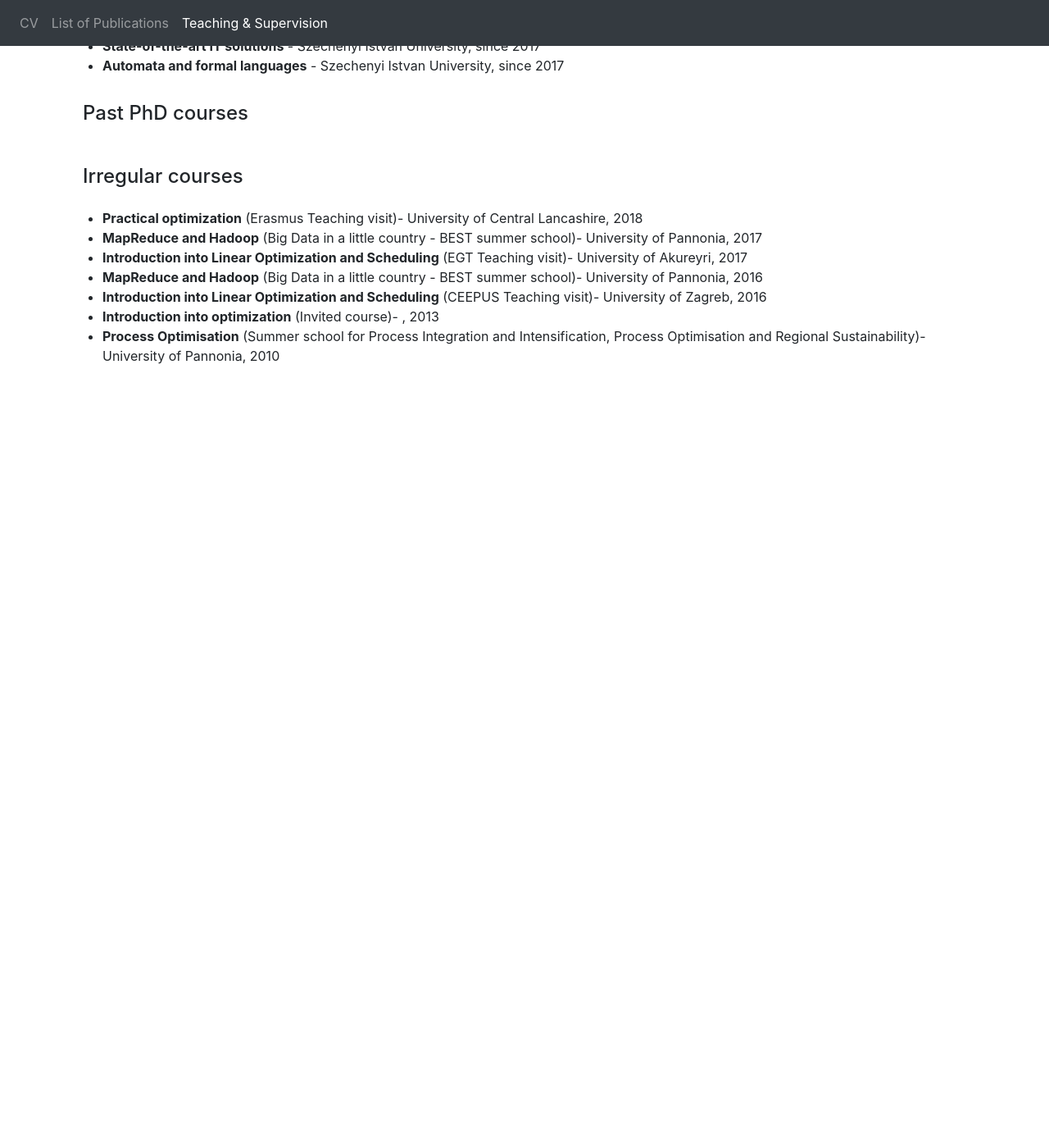
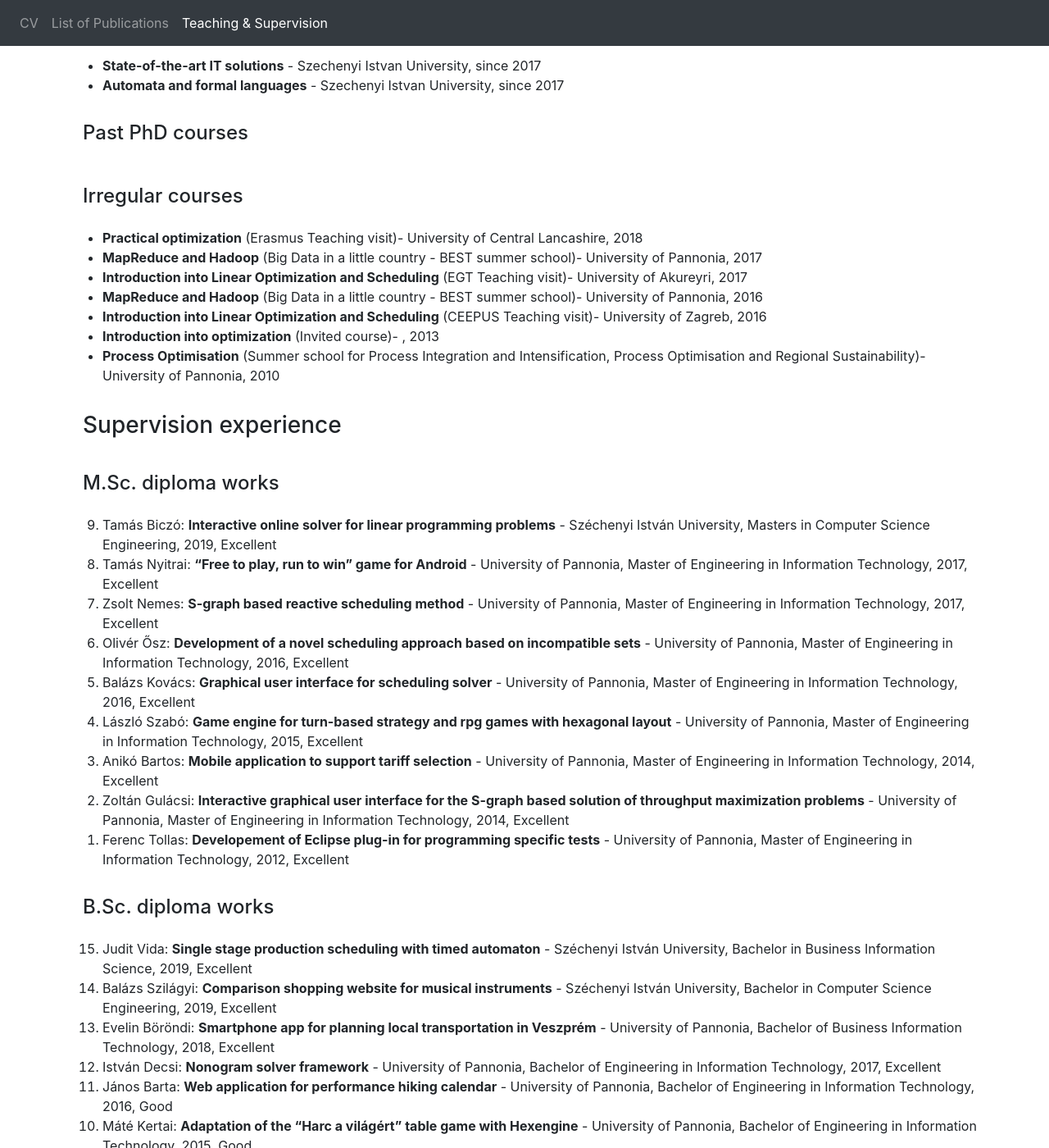
Before and after one commit to hegyhati/hegyhati.github.io, a Jekyll site: the page built from teaching_supervision.html, in a window 1280 px wide and 1400 px high, scrolled down 1009 px. Shown: the whole window at 82% size. Built offline with Jekyll 4.4.1, drawn with Linux system fonts in a browser that asks for light colours; before the commit the page ends 1471 px from its top, so only the background shows below that; some of the changed text lies outside the part shown.

Commit message:
diploma works

```diff
--- /dev/null
+++ b/_data/supervision.json
@@ -0,0 +1,227 @@
+{
+  "diploma" :
+  {
+    "MSc" :
+    [
+      {
+        "student" : "Tamás Biczó",
+        "original_title" : "Webes interaktív megoldó lineáris programozási feladatokhoz",
+        "title": "Interactive online solver for linear programming problems",
+        "course" : "Masters in Computer Science Engineering",
+        "university" : "Széchenyi István University",
+        "date" : "2019.01.31.",
+        "grade": "Excellent"
+      },
+      {
+        "student" : "Zsolt Nemes",
+        "original_title" : "Reaktív ütemezési módszer S-gráf alapokon",
+        "title": "S-graph based reactive scheduling method",
+        "course" : "Master of Engineering in Information Technology",
+        "university" : "University of Pannonia",
+        "date" : "2017.01.18.",
+        "grade": "Excellent"
+      },
+      {
+        "student" : "Tamás Nyitrai",
+        "original_title" : "“Free to play, run to win” játék Androidra",
+        "title": "“Free to play, run to win” game for Android",
+        "course" : "Master of Engineering in Information Technology",
+        "university" : "University of Pannonia",
+        "date" : "2017.01.18.",
+        "grade": "Excellent"
+      },
+      {
+        "student" : "Olivér Ősz",
+        "original_title" : "Konfliktusfeloldáson alapuló ütemezési módszer kifejlesztése az S-gráf keretrendszerhez",
+        "title": "Development of a novel scheduling approach based on incompatible sets",
+        "course" : "Master of Engineering in Information Technology",
+        "university" : "University of Pannonia",
+        "date" : "2016.06.15.",
+        "grade": "Excellent"
+      },
+      {
+        "student" : "Balázs Kovács",
+        "original_title" : "Grafikus felület ütemezési feladatokat megoldó szoftverhez",
+        "title": "Graphical user interface for scheduling solver",
+        "course" : "Master of Engineering in Information Technology",
+        "university" : "University of Pannonia",
+        "date" : "2016.01.20.",
+        "grade": "Excellent"
+      },
+      {
+        "student" : "László Szabó",
+        "original_title" : "Hexagon alapú, körökre osztott játékmotor",
+        "title": "Game engine for turn-based strategy and rpg games with hexagonal layout",
+        "course" : "Master of Engineering in Information Technology",
+        "university" : "University of Pannonia",
+        "date" : "2015.06.10.",
+        "grade": "Excellent"
+      },
+      {
+        "student" : "Zoltán Gulácsi",
+        "original_title" : "Interaktív grafikus felület throughput maximalizálási feladatok S-gráf módszertanon alapuló megoldásához",
+        "title": "Interactive graphical user interface for the S-graph based solution of throughput maximization problems",
+        "course" : "Master of Engineering in Information Technology",
+        "university" : "University of Pannonia",
+        "date" : "2014.06.11.",
+        "grade": "Excellent"
+      },
+      {
+        "student" : "Anikó Bartos",
+        "original_title" : "Mobilalkalmazás fejlesztése tarifacsomagok közötti váltás támogatásához",
+        "title": "Mobile application to support tariff selection",
+        "course" : "Master of Engineering in Information Technology",
+        "university" : "University of Pannonia",
+        "date" : "2014.06.11.",
+        "grade": "Excellent"
+      },
+      {
+        "student" : "Ferenc Tollas",
+        "original_title" : "Developement of Eclipse plug-in for programming specific tests",
+        "title": "Developement of Eclipse plug-in for programming specific tests",
+        "course" : "Master of Engineering in Information Technology",
+        "university" : "University of Pannonia",
+        "date" : "2012.01.17.",
+        "grade": "Excellent"
+      }
+    ],
+    "BSc":
+    [
+      {
+        "student" : "Balázs Szilágyi",
+        "original_title" : "Árösszehasonlító webalkalmazás hangszer vásárláshoz",
+        "title": "Comparison shopping website for musical instruments",
+        "course" : "Bachelor in Computer Science Engineering",
+        "university" : "Széchenyi István University",
+        "date" : "2019.01.29.",
+        "grade": "Excellent"
+      },
+      {
+        "student" : "Judit Vida",
+        "original_title" : "Egylépéses gyártási feladatok költség optimális ütemezése időzített automatával",
+        "title": "Single stage production scheduling with timed automaton",
+        "course" : "Bachelor in Business Information Science",
+        "university" : "Széchenyi István University",
+        "date" : "2019.01.29.",
+        "grade": "Excellent"
+      },
+      {
+        "student" : "Evelin Böröndi",
+        "original_title" : "Veszprémi tömegközlekedést támogató okostelefon alkalmazás",
+        "title": "Smartphone app for planning local transportation in Veszprém",
+        "course" : "Bachelor of Business Information Technology",
+        "university" : "University of Pannonia",
+        "date" : "2018.01.??.",
+        "grade": "Excellent"
+      },
+      {
+        "student" : "István Decsi",
+        "original_title" : "Grafilogika megoldó rendszer",
+        "title": "Nonogram solver framework",
+        "course" : "Bachelor of Engineering in Information Technology",
+        "university" : "University of Pannonia",
+        "date" : "2017.01.??.",
+        "grade": "Excellent"
+      },
+      {
+        "student" : "János Barta",
+        "original_title" : "Teljesítménytúra naptárt támogató adatbázis és webalkalmazás",
+        "title": "Web application for performance hiking calendar",
+        "course" : "Bachelor of Engineering in Information Technology",
+        "university" : "University of Pannonia",
+        "date" : "2016.01.??.",
+        "grade": "Good"
+      },
+      {
+        "student" : "Máté Kertai",
+        "original_title" : "Harc a világért játék megvalósítása Hexengine alapokon",
+        "title": "Adaptation of the “Harc a világért” table game with Hexengine",
+        "course" : "Bachelor of Engineering in Information Technology",
+        "university" : "University of Pannonia",
+        "date" : "2015.06.15.",
+        "grade": "Good"
+      },
+      {
+        "student" : "Péter Mohos",
+        "original_title" : "Nosztalgia alkalmazás Android platformra",
+        "title": "Nostalgia application for Android",
+        "course" : "Bachelor of Engineering in Information Technology",
+        "university" : "University of Pannonia",
+        "date" : "2015.01.05.",
+        "grade": "Excellent"
+      },
+      {
+        "student" : "Gergely Koller",
+        "original_title" : "Barokk zeneszerzést gyakorló szoftver fejlesztlése",
+        "title": "Development of a software supporting the study of baroque composing methods",
+        "course" : "Bachelor of Engineering in Information Technology",
+        "university" : "University of Pannonia",
+        "date" : "2015.01.05.",
+        "grade": "Excellent"
+      },
+      {
+        "student" : "Zsolt Ádám Nemes",
+        "original_title" : "S-gráf megoldó heurisztikus gyorsításai",
+        "title": "Heuristic accelerations of the S-graph solver",
+        "course" : "Bachelor of Software Information Technology",
+        "university" : "University of Pannonia",
+        "date" : "2015.01.06.",
+        "grade": "Excellent"
+      },
+      {
+        "student" : "Olivér Ősz",
+        "original_title" : "Új S-gráf alapú algoritmusok kifejlesztése automated wet-etch station ütemezésére",
+        "title": "New S-graph based algorithms for the scheduling of wet-etch stations",
+        "course" : "Bachelor of Software Information Technology",
+        "university" : "University of Pannonia",
+        "date" : "2014.06.13.",
+        "grade": "Excellent"
+      },
+      {
+        "student" : "Dénes Papp",
+        "original_title" : "Hegedűversenyt támogató webes rendszer fejlesztése",
+        "title": "Web based system for supporting violin competitions",
+        "course" : "Bachelor of Engineering in Information Technology",
+        "university" : "University of Pannonia",
+        "date" : "2014.01.06.",
+        "grade": "Excellent"
+      },
+      {
+        "student" : "Balázs Kovács",
+        "original_title" : "S-gráf megoldó továbbfejlesztése az automated wet-etch station feladat kezelésére",
+        "title": "Extension of the S-graph solver system to address AWS problems",
+        "course" : "Bachelor of Engineering in Information Technology",
+        "university" : "University of Pannonia",
+        "date" : "2014.01.06.",
+        "grade": "Excellent"
+      },
+      {
+        "student" : "András Éles",
+        "original_title" : "Ütemezési feladatmegoldó módszer választását támogató szoftver",
+        "title": "Advisory system for choosing solution approach for batch scheduling problems",
+        "course" : "Bachelor of Engineering in Information Technology",
+        "university" : "University of Pannonia",
+        "date" : "2014.01.06.",
+        "grade": "Excellent"
+      },
+      {
+        "student" : "László Szabó",
+        "original_title" : "Androidról vezérelt játékkonzol-rendszer",
+        "title": "Android based game console system",
+        "course" : "Bachelor of Engineering in Information Technology",
+        "university" : "University of Pannonia",
+        "date" : "2013.01.07.",
+        "grade": "Excellent"
+      },
+      {
+        "student" : "Tamás Hollósi",
+        "original_title" : "Izometrikus játékmotor Androidra",
+        "title": "Isomertic game engine for Android",
+        "course" : "Bachelor of Engineering in Information Technology",
+        "university" : "University of Pannonia",
+        "date" : "2012.06.12.",
+        "grade": "Excellent"
+      },
+    ]
+  }
+}
--- a/_data/supervision.csv
+++ b/_data/supervision_old.csv
@@ -1,50 +1,3 @@
-{
-Supervised Msc diplom
-0. Biczó Tamás: Webes interaktív megoldó lineáris programozási feladatokhoz, M Info MSc, SZE, 2019.01.31, Excellent
-1. Zsolt Nemes: Reaktív ütemezési módszer S-gráf alapokon (S-graph based reactive scheduling method), Master of Engineering in Information Technology, University of Pannonia, 2017. 01. 18, Excellent
-2. Tamás Nyitrai: “Free to play, run to win” játék Androidra (“Free to play, run to win” game for Android), Master of Engineering in Information Technology, University of Pannonia, 2017. 01. 18, Excellent
-3. Olivér Ősz: Konfliktusfeloldáson alapuló ütemezési módszer kifejlesztése az S-gráf keretrendszerhez (Development of a novel scheduling approach based on conflict sets), Master of Engineering in Information Technology, University of Pannonia, 2016. 06. 15, Excellent
-4. Balázs Kovács: Grafikus felület ütemezési feladatokat megoldó szoftverhez (Graphical user interface for scheduling solver), Master of Engineering in Information Technology, University of Pannonia, 2016. 01. 20, Excellent
-5. László Szabó: Hexagon alapú, körökre osztott játékmotor (Game engine for turn-based strategy and rpg games with hexagonal layout), Master of Engineering in Information Technology, University of Pannonia, 2015. 06. 10, Excellent
-6. Zoltán Gulácsi: Interaktív grafikus felület throughput maximalizálási feladatok S-gráf módszertanon alapuló megoldásához (Interactive graphical user interface for the S-graph based solution of throughput maximization problems), Master of Engineering in Information Technology, University of Pannonia, 2014. 06. 11, Excellent
-7. Anikó Bartos: Mobilalkalmazás fejlesztése tarifacsomagok közötti váltás támogatásához (Mobile application to support tariff selection), Master of Engineering in Information Technology, University of Pannonia, 2014. 06. 11, Excellent
-8. Ferenc Tollas: Developement of Eclipse plug-in for programming specific tests, Master of Engineering in Information Technology, University of Pannonia, 2012. 01. 17, Excellent.
-
-Not satisfactoty
-Satisfactory
-Fair
-Good
-Excellent
-0
-0
-0
-0
-8
-
-Supervised BSc diplom
-Szilágyi Balázs, Árösszehasonlító webalkalmazás hangszer vásárláshoz, M Info, SZE, 2019.01.29., Excellent
-Vida Judit, Egylépéses gyártási feladatok költség optimális ütemezése időzített automatával, G Info, SZE, 2019.01.29., Excellent
-1. Máté Kertai: Harc a világért játék megvalósítása Hexengine alapokon (Adaptation of the “Harc a világért” table game with Hexengine), Bachelor of Engineering in Information Technology, University of Pannonia, 2015. 06.15, Good.
-2. Péter Mohos: Nosztalgia alkalmazás Android platformra (Nostalgia application for Android),  Bachelor of Engineering in Information Technology, University of Pannonia, 2015. 01.05, Excellent.
-3. Gergely Koller: Barokk zeneszerzést gyakorló szoftver fejlesztlése (Development of a software supporting the study of baroque composing methods),  Bachelor of Engineering in Information Technology, University of Pannonia, 2015. 01.05, Excellent.
-4. Zsolt Ádám Nemes: S-gráf megoldó heurisztikus gyorsításai (Heuristic accelerations of the S-graph solver), Bachelor in Software Information Technology, University of Pannonia, 2015.01.06, Excellent
-5. Olivér Ősz: Új S-gráf alapú algoritmusok kifejlesztése automated wet-etch station ütemezésére (New S-graph based algorithms for the scheduling of wet-etch stations), Bachelor in Software Information Technology, University of Pannonia, 2014.06.13, Excellent
-6. Dénes Papp: Hegedűversenyt támogató webes rendszer fejlesztése (Web based system for supporting violin competitions), Bachelor of Engineering in Information Technology, University of Pannonia, 2014. 01.06, Excellent.
-7. Balázs Kovács: S-gráf megoldó továbbfejlesztése az automated wet-etch station feladat kezelésére (Extension of the S-graph solver system to address AWS problems), Bachelor of Engineering in Information Technology, University of Pannonia, 2014. 01.06, Excellent.
-8. András Éles: Ütemezési feladatmegoldó módszer választását támogató szoftver (Advisory system for choosing solution approach for batch scheduling problems), Bachelor of Engineering in Information Technology, University of Pannonia, 2014. 01.06, Excellent.
-9. László Szabó: Androidról vezérelt játékkonzol-rendszer (Android based game console system), Bachelor of Engineering in Information Technology, University of Pannonia, 2013. 01.07, Excellent.
-10. Tamás Hollósi: Izometrikus játékmotor Androidra (Isomertic game engine for Android), Bachelor of Engineering in Information Technology, University of Pannonia, 2012. 06. 12., Excellent.
-
-Not satisfactoty
-Satisfactory
-Fair
-Good
-Excellent
-0
-0
-0
-1
-9
 
 Supervided TDK works
 1. Ősz Olivér, Az S-gráf módszertan kiterjesztése erőforrás-korlátos ütemezési feladatosztályra, Országos Tudományos Diákköri Konferencia, Informatika szekció, Algoritmusok és adatszerkezetek – 2 tagozat, Veszprém, 2017. április 20-22. - special award
--- a/_data/teaching.json
+++ b/_data/teaching.json
@@ -1,6 +1,13 @@
 {
   "regular":
     [
+      {
+        "course": "Compilers",
+        "university": "Szechenyi Istvan University",
+        "city": "Gyor",
+        "country": "Hungary",
+        "start": 2019
+      },
       {
         "course": "Object-oriented programming and databases",
         "university": "Szechenyi Istvan University",
--- a/teaching_supervision.html
+++ b/teaching_supervision.html
@@ -61,4 +61,25 @@ id: teaching_supervision
   {% endfor %}
 </ul>
 
+
+<h3 class="p-3">Supervision experience</h3>
+
+<h4 class="p-3">M.Sc. diploma works</h4>
+
+<ol reversed>
+  {% assign diplomas = site.data.supervision.diploma.MSc | sort: "date" | reverse %}
+  {% for d in diplomas %}
+    <li>{{d.student}}: <b>{{ d.title }}</b> - {{d.university}}, {{d.course}}, {{d.date | slice: 0, 4}}, {{d.grade}}</li>
+  {% endfor %}
+</ol>
+
+<h4 class="p-3">B.Sc. diploma works</h4>
+
+<ol reversed>
+  {% assign diplomas = site.data.supervision.diploma.BSc | sort: "date" | reverse %}
+  {% for d in diplomas %}
+    <li>{{d.student}}: <b>{{ d.title }}</b> - {{d.university}}, {{d.course}}, {{d.date | slice: 0, 4}}, {{d.grade}}</li>
+  {% endfor %}
+</ol>
+
 </div>
```
